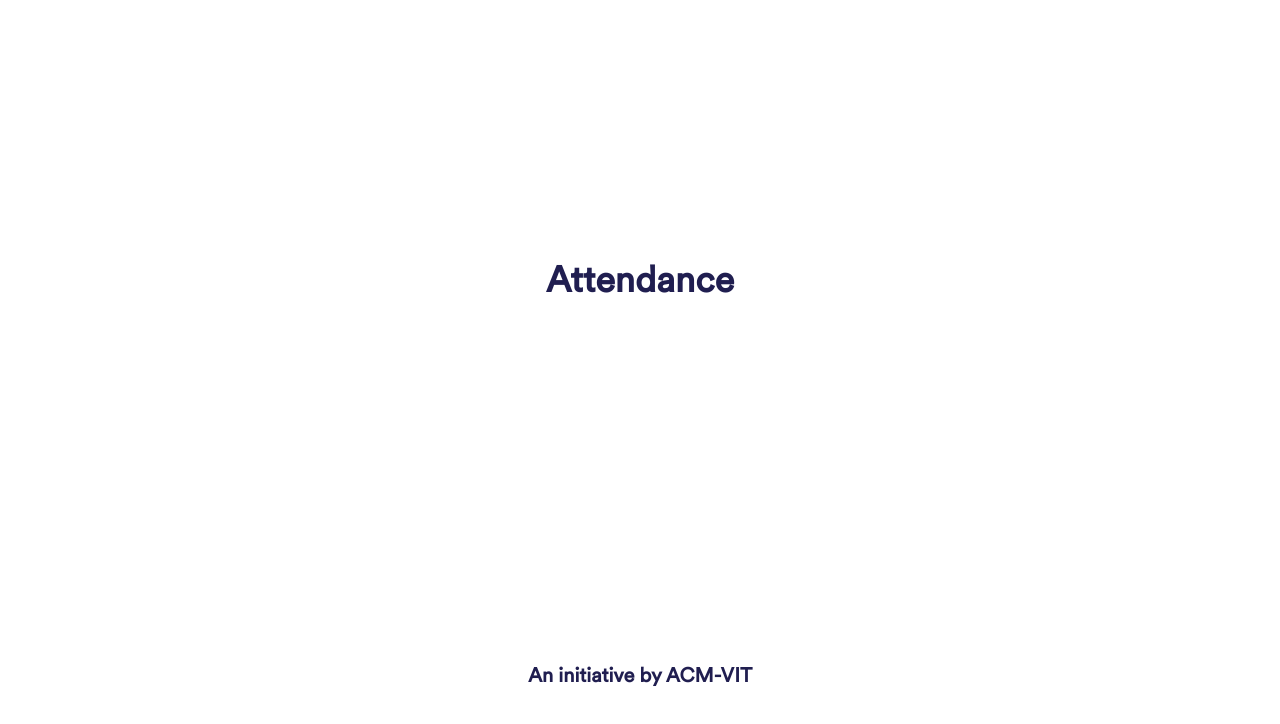
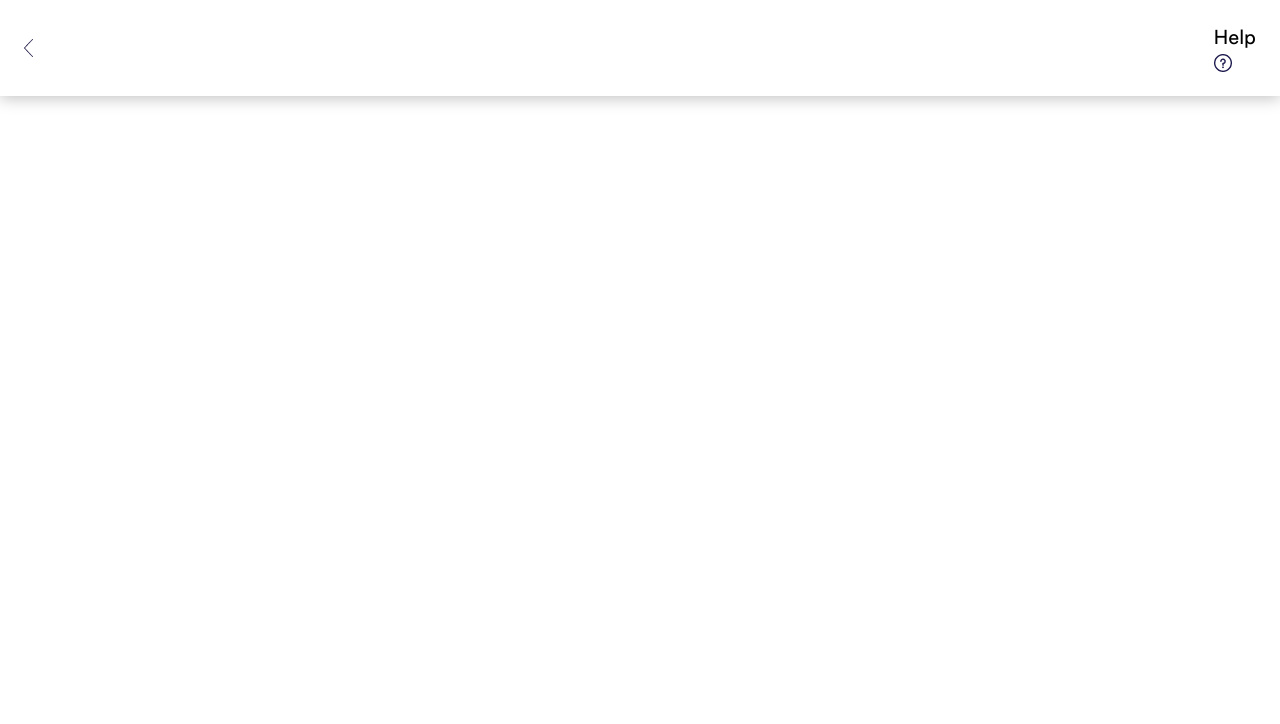
Before and after one commit to rithvik2607/Attendance-App-Frontend, a React (Create React App) app: page / in a window 1280 px wide. Shown: the top 724 px of the page. Built offline with nearby package versions, Linux system fonts and the light colour scheme.

Commit message:
Added navbar

```diff
--- a/src/App.css
+++ b/src/App.css
@@ -17,3 +17,8 @@ html {
 .textColor {
   color: #201E50;
 }
+
+.navbar {
+  background: #FFFFFF;
+  box-shadow: 0px 2px 15px rgba(0, 0, 0, 0.25);
+}
--- a/src/App.js
+++ b/src/App.js
@@ -1,11 +1,13 @@
 import React from 'react';
 import Loader from './components/LoaderCompnonent';
+import ScanPage from './components/ScanPageComponent';
 import './App.css';
 
 function App() {
   return (
     <div>
-      <Loader />
+      {/* <Loader /> */}
+      <ScanPage />
     </div>
   );
 }
--- /dev/null
+++ b/src/components/NavbarComponent.js
@@ -0,0 +1,15 @@
+import React from 'react';
+
+function Navbar() {
+  return(
+    <nav className="flex items-center justify-between flex-wrap p-6 navbar">
+      <img src="./assets/images/vector.png" alt="arrow" />
+      <div className="ml-auto">
+        <a href="#" className="text-xl">Help</a>
+        <img src="./assets/images/information-1.png" alt="info" />
+      </div>
+    </nav>
+  );
+}
+
+export default Navbar;
--- /dev/null
+++ b/src/components/ScanPageComponent.js
@@ -0,0 +1,15 @@
+import React, { Component } from 'react';
+import Navbar from './NavbarComponent';
+
+class ScanPage extends Component {
+  render() {
+    return(
+      <div className="container">
+        <Navbar />
+
+      </div>
+    );
+  }
+}
+
+export default ScanPage;
```
Also changed, not shown: public/assets/images/Vector.png (added), public/assets/images/information-1.png (added), public/manifest.json.
